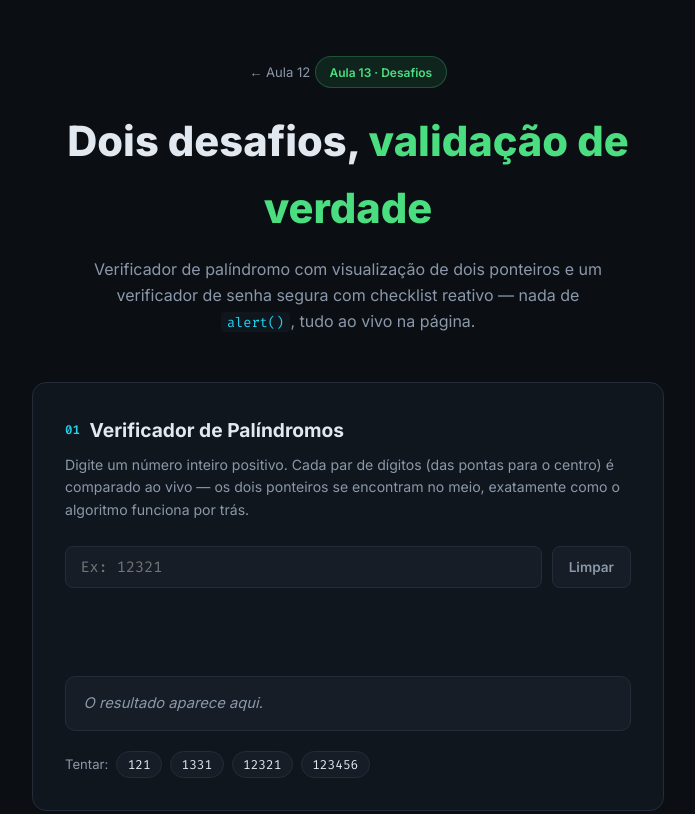
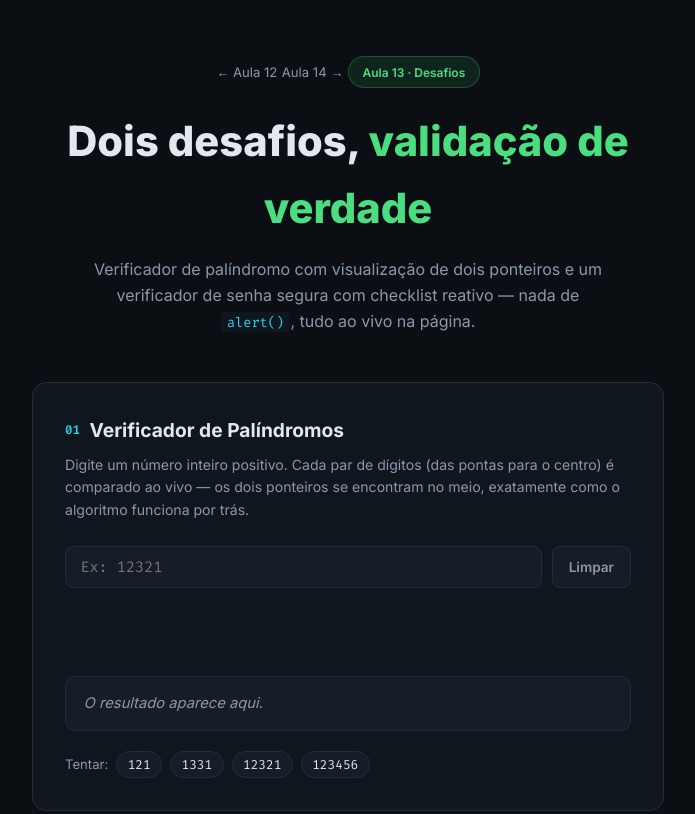
Before and after one commit to AndreFernandes9010/senai-html-css-js, a plain HTML site: page aula-13/index.html in a window 1280 px wide. Shown: the top 814 px of the page, without its empty margins (292-987 px from the left). Drawn offline with Linux system fonts and the light colour scheme.

Commit message:
aula-13: liga o link da página à aula-14, agora que ela existe

```diff
--- a/aula-13/index.html
+++ b/aula-13/index.html
@@ -16,6 +16,7 @@
 
   <header class="hero">
     <a class="back-link" href="../aula-12/">← Aula 12</a>
+    <a class="back-link" href="../aula-14/">Aula 14 →</a>
     <span class="hero__badge">Aula 13 · Desafios</span>
     <h1 class="hero__title">Dois desafios, <span>validação de verdade</span></h1>
     <p class="hero__subtitle">
```
